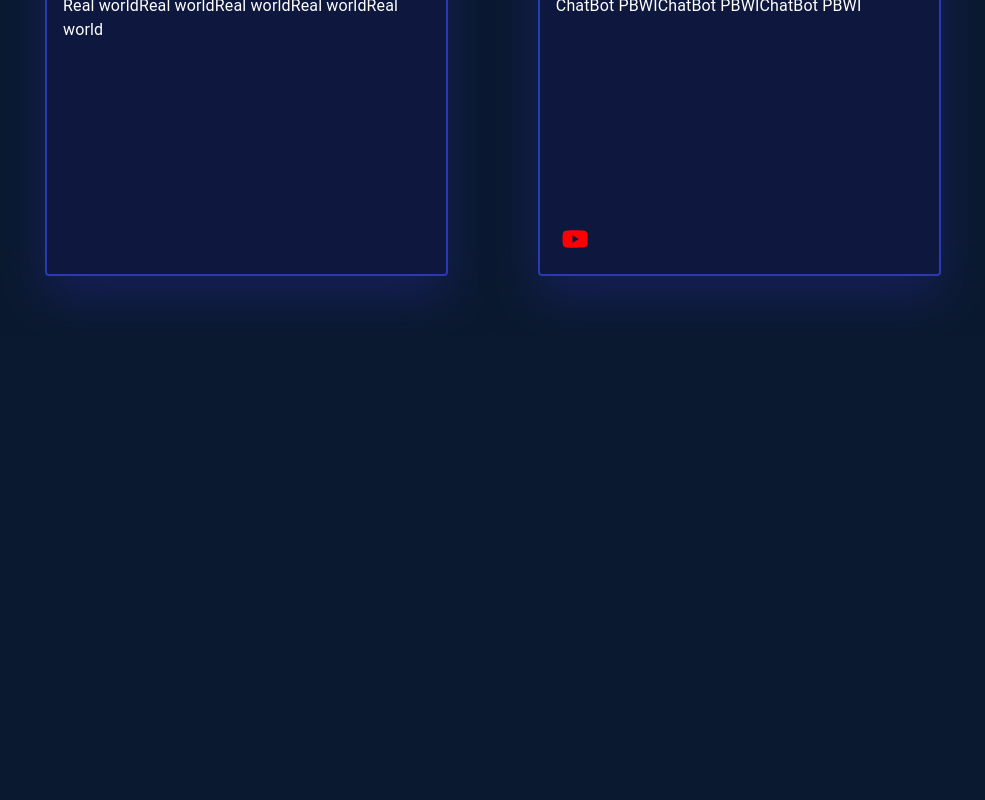
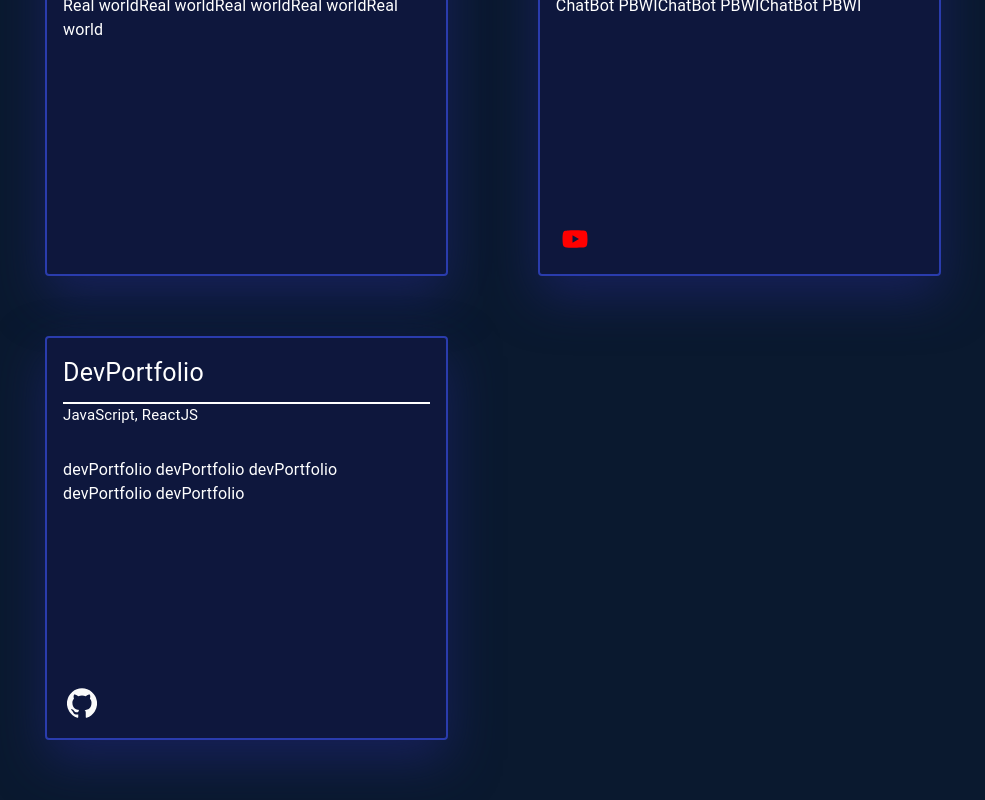
Before and after one commit to CezaryChojnowski/DevPortfolio-, a React (Create React App) app: page /#/projects in a window 1280 px wide. Shown: the part 1190-1990 px from the top of the page, without its empty margins (243-1228 px from the left). Before the commit the page ends 1526 px from the top, so only its background shows below. Built offline with nearby package versions, Linux system fonts and the light colour scheme.

Commit message:
Add new project

```diff
--- a/src/Projects/Projects.js
+++ b/src/Projects/Projects.js
@@ -69,6 +69,17 @@ function Projects() {
             />
         </div>
       </div>
+      <div className="horizontal">
+        <div className="left">
+          <Project
+            title={message.devPortfolio.const.title}
+            techstack={message.devPortfolio.const.techStack}
+            content={message.devPortfolio[language].projectDescription}
+            github={message.devPortfolio.const.gitHubLink}
+            youtube={message.devPortfolio.const.youtubeLink}
+            />
+        </div>
+      </div>
     </div>
   );
 }
--- a/src/messages/projectMessage.js
+++ b/src/messages/projectMessage.js
@@ -25,7 +25,9 @@ export let message = {
         },
         const: {
             techStack: "Java, Docker, Spock, JavaScript, ReactJS, Redux, Spring: Core, MVC, Data, Security, MySQL",
-            gitHubLink: "https://github.com/CezaryChojnowski/Appilcation-to-monitoring-and-analize-home-cash-flow"        }
+            gitHubLink: "https://github.com/CezaryChojnowski/Appilcation-to-monitoring-and-analize-home-cash-flow",
+            youtubeLink: "",
+        }
     },
     decisionSupportSystem: {
         PL: {
@@ -54,7 +56,7 @@ export let message = {
         const: {
             techStack: "Java, Docker, Jenkins, Spock, MySQL, Spring: Core, MVC, Data, Security",
             gitHubLink: "https://github.com/CezaryChojnowski/Control-of-health-parameters-Service",
-            youtubeLink: ""
+            youtubeLink: "",
         }
     },
     realWorld: {
@@ -66,7 +68,9 @@ export let message = {
         },
         const: {
             title: "Real world",
-            techStack: "JavaScript, ReactJS, Redux"
+            techStack: "JavaScript, ReactJS, Redux",
+            gitHubLink: "",
+            youtubeLink: ""
         }
     },
     chatBotPBWI: {
@@ -79,8 +83,23 @@ export let message = {
         const: {
             title: "ChatBot PBWI",
             techStack: "Python, PyTorch",
+            gitHubLink: "",
             youtubeLink: "https://youtu.be/9YeZjwBDyY8"
         }
     },
+    devPortfolio: {
+        PL: {
+            projectDescription: "devPortfolio devPortfolio devPortfolio devPortfolio devPortfolio"
+        },
+        EN: {
+            projectDescription: "devPortfolio devPortfolio devPortfolio devPortfolio devPortfolio"
+        },
+        const: {
+            title: "DevPortfolio",
+            techStack: "JavaScript, ReactJS",
+            gitHubLink: "https://github.com/CezaryChojnowski/DevPortfolio-",
+            youtubeLink: ""
+        }
+    }
 
 }
```
Also changed, not shown: 1 other file (tests, documents, lock files or other folders).
